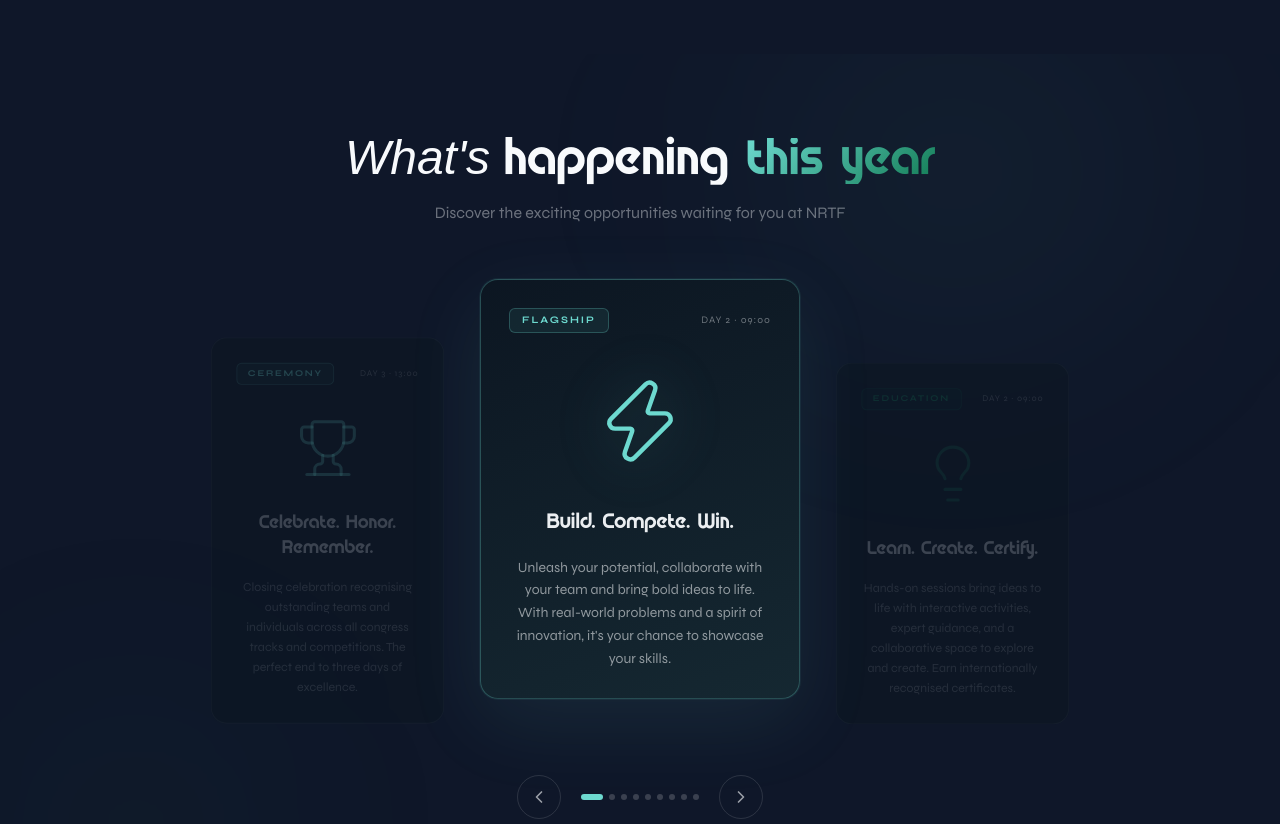
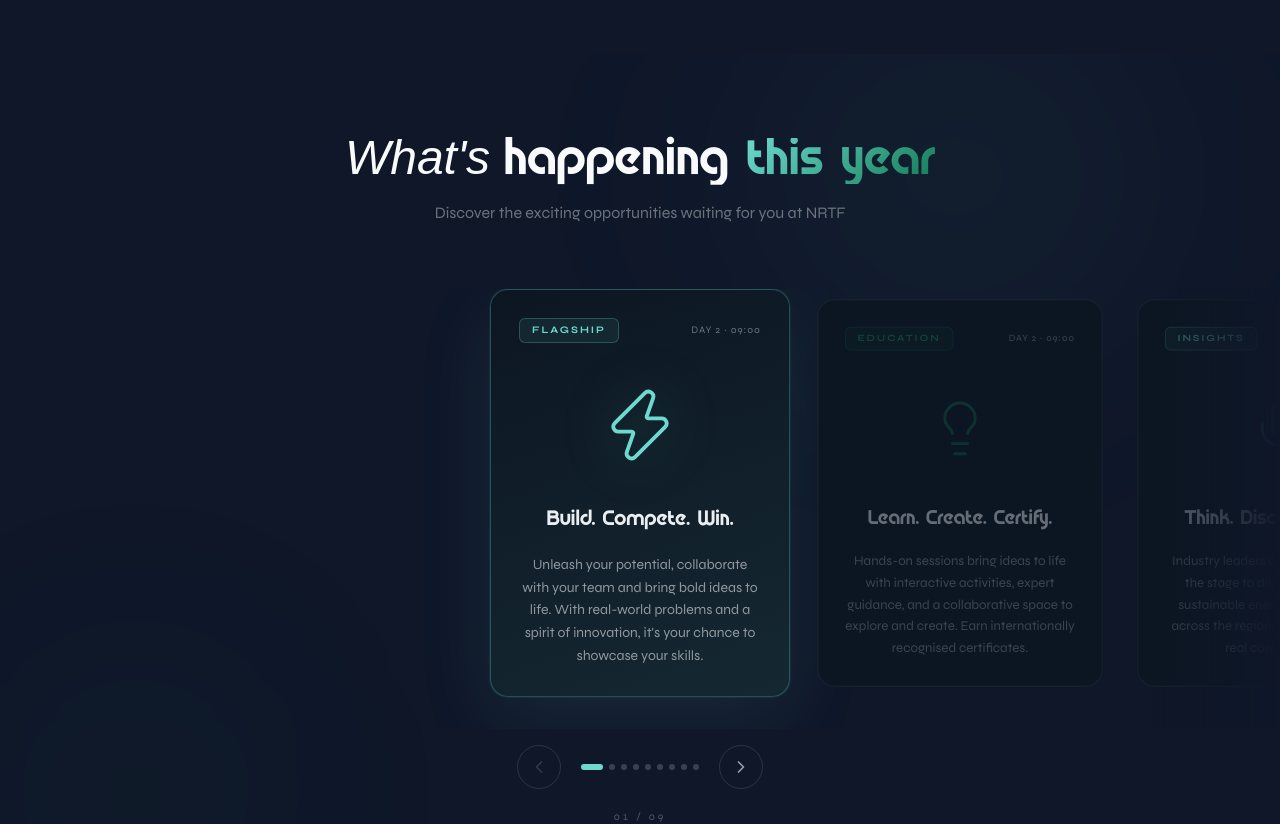
Before and after one commit to Yassine-Ben-Romdhane/NRTF, a Next.js app: page / in a window 1280 px wide. Shown: the part 2060-2884 px from the top of the page. Built offline with nearby package versions, Linux system fonts and the light colour scheme; a web font is replaced by a local one.

Commit message:
Initial commit

```diff
--- a/app/globals.css
+++ b/app/globals.css
@@ -115,4 +115,12 @@ body {
     font-family: var(--font-alro);
     font-style: italic;
   }
+
+  .scrollbar-hide {
+    -ms-overflow-style: none;
+    scrollbar-width: none;
+  }
+  .scrollbar-hide::-webkit-scrollbar {
+    display: none;
+  }
 }
--- a/components/sections/Activities.tsx
+++ b/components/sections/Activities.tsx
@@ -1,6 +1,6 @@
 "use client";
 
-import { useRef, useState } from "react";
+import { useRef, useState, useEffect, useCallback } from "react";
 import { motion, useInView } from "framer-motion";
 import { WipeReveal } from "@/components/ui/type-reveal";
 import {
@@ -121,31 +121,47 @@ const activities: Activity[] = [
   },
 ];
 
+const CARD_WIDTH = 300;
+const CARD_GAP = 20;
+
 /* ── Single event card ─────────────────────────────────────────────── */
 function EventCard({
   activity,
-  isCenter,
+  isActive,
+  index,
 }: {
   activity: Activity;
-  isCenter: boolean;
+  isActive: boolean;
+  index: number;
 }) {
   const { tag, tagline, desc, accent, day, time, Icon } = activity;
 
   return (
-    <div
-      className="flex flex-col gap-5 p-7 h-full"
+    <motion.div
+      initial={{ opacity: 0, y: 30 }}
+      whileInView={{ opacity: 1, y: 0 }}
+      viewport={{ once: true, margin: "-40px" }}
+      transition={{ duration: 0.5, delay: index * 0.05, ease: [0.16, 1, 0.3, 1] }}
+      animate={{
+        scale: isActive ? 1 : 0.95,
+        opacity: isActive ? 1 : 0.55,
+      }}
+      whileHover={{ scale: 1.02, opacity: 1 }}
+      className="flex flex-col gap-5 p-7 h-full select-none"
       style={{
-        background: isCenter
+        width: CARD_WIDTH,
+        minWidth: CARD_WIDTH,
+        background: isActive
           ? `linear-gradient(160deg, hsl(var(--nrtf-surface)) 0%, color-mix(in srgb, ${accent} 9%, hsl(var(--nrtf-surface))) 100%)`
           : "hsl(var(--nrtf-surface))",
         borderRadius: "1.125rem",
-        border: isCenter
+        border: isActive
           ? `1px solid ${accent}45`
           : "1px solid rgba(255,255,255,0.06)",
-        boxShadow: isCenter
+        boxShadow: isActive
           ? `0 24px 80px ${accent}18, 0 0 0 1px ${accent}12`
           : "none",
-        minHeight: isCenter ? "420px" : "370px",
+        transition: "background 0.4s ease, border-color 0.4s ease, box-shadow 0.4s ease",
       }}
     >
       {/* Tag + day */}
@@ -153,17 +169,21 @@ function EventCard({
         <span
           className="text-[10px] font-sans font-bold uppercase tracking-[0.2em] px-3 py-1"
           style={{
-            border: `1px solid ${accent}${isCenter ? "40" : "25"}`,
-            color: isCenter ? accent : `${accent}70`,
-            background: `${accent}${isCenter ? "14" : "0a"}`,
+            border: `1px solid ${accent}${isActive ? "40" : "25"}`,
+            color: isActive ? accent : `${accent}70`,
+            background: `${accent}${isActive ? "14" : "0a"}`,
             borderRadius: "6px",
+            transition: "all 0.4s ease",
           }}
         >
           {tag}
         </span>
         <span
           className="text-[10px] font-sans uppercase tracking-widest"
-          style={{ color: isCenter ? "rgba(248,250,252,0.4)" : "rgba(248,250,252,0.2)" }}
+          style={{
+            color: isActive ? "rgba(248,250,252,0.4)" : "rgba(248,250,252,0.2)",
+            transition: "color 0.4s ease",
+          }}
         >
           Day {day} · {time}
         </span>
@@ -172,12 +192,12 @@ function EventCard({
       {/* Icon */}
       <div className="flex-1 flex items-center justify-center py-4">
         <Icon
-          size={isCenter ? 92 : 72}
+          size={isActive ? 80 : 64}
           strokeWidth={1.15}
           style={{
-            color: isCenter ? accent : `${accent}45`,
-            filter: isCenter ? `drop-shadow(0 0 28px ${accent}45)` : "none",
-            transition: "all 0.5s",
+            color: isActive ? accent : `${accent}45`,
+            filter: isActive ? `drop-shadow(0 0 28px ${accent}45)` : "none",
+            transition: "all 0.4s ease",
           }}
         />
       </div>
@@ -186,7 +206,8 @@ function EventCard({
       <h3
         className="font-display font-bold text-xl leading-snug text-center"
         style={{
-          color: isCenter ? "rgba(248,250,252,0.95)" : "rgba(248,250,252,0.38)",
+          color: isActive ? "rgba(248,250,252,0.95)" : "rgba(248,250,252,0.38)",
+          transition: "color 0.4s ease",
         }}
       >
         {tagline}
@@ -196,24 +217,66 @@ function EventCard({
       <p
         className="font-sans text-sm leading-relaxed text-center"
         style={{
-          color: isCenter ? "rgba(248,250,252,0.55)" : "rgba(248,250,252,0.2)",
+          color: isActive ? "rgba(248,250,252,0.55)" : "rgba(248,250,252,0.2)",
+          transition: "color 0.4s ease",
         }}
       >
         {desc}
       </p>
-    </div>
+    </motion.div>
   );
 }
 
 /* ── Main section ──────────────────────────────────────────────────── */
 export default function Activities() {
   const headerRef = useRef(null);
+  const scrollRef = useRef<HTMLDivElement>(null);
   const headerInView = useInView(headerRef, { once: true, margin: "-60px" });
   const [activeIdx, setActiveIdx] = useState(0);
-  const n = activities.length;
+  const [canScrollLeft, setCanScrollLeft] = useState(false);
+  const [canScrollRight, setCanScrollRight] = useState(true);
 
-  const navigate = (dir: -1 | 1) => {
-    setActiveIdx((i) => (i + dir + n) % n);
+  const updateScrollState = useCallback(() => {
+    const el = scrollRef.current;
+    if (!el) return;
+
+    setCanScrollLeft(el.scrollLeft > 5);
+    setCanScrollRight(el.scrollLeft < el.scrollWidth - el.clientWidth - 5);
+
+    // Determine which card is closest to center
+    const center = el.scrollLeft + el.clientWidth / 2;
+    const cardStep = CARD_WIDTH + CARD_GAP;
+    // Account for the initial padding
+    const paddingLeft = el.clientWidth / 2 - CARD_WIDTH / 2;
+    const idx = Math.round((center - paddingLeft - CARD_WIDTH / 2) / cardStep);
+    setActiveIdx(Math.max(0, Math.min(idx, activities.length - 1)));
+  }, []);
+
+  useEffect(() => {
+    const el = scrollRef.current;
+    if (!el) return;
+    el.addEventListener("scroll", updateScrollState, { passive: true });
+    updateScrollState();
+    return () => el.removeEventListener("scroll", updateScrollState);
+  }, [updateScrollState]);
+
+  const scrollTo = (dir: -1 | 1) => {
+    const el = scrollRef.current;
+    if (!el) return;
+    el.scrollBy({
+      left: dir * (CARD_WIDTH + CARD_GAP),
+      behavior: "smooth",
+    });
+  };
+
+  const scrollToCard = (idx: number) => {
+    const el = scrollRef.current;
+    if (!el) return;
+    const paddingLeft = el.clientWidth / 2 - CARD_WIDTH / 2;
+    el.scrollTo({
+      left: idx * (CARD_WIDTH + CARD_GAP) - paddingLeft + CARD_WIDTH / 2,
+      behavior: "smooth",
+    });
   };
 
   return (
@@ -235,14 +298,14 @@ export default function Activities() {
         }}
       />
 
-      <div className="w-full px-8 md:px-16 lg:px-24">
+      <div className="w-full">
         {/* ── Header ── */}
         <motion.div
           ref={headerRef}
           initial={{ opacity: 0, y: 20 }}
           animate={headerInView ? { opacity: 1, y: 0 } : {}}
           transition={{ duration: 0.5 }}
-          className="mb-16 text-center"
+          className="mb-16 text-center px-8 md:px-16 lg:px-24"
         >
           <WipeReveal delay={100}>
             <h2 className="font-display text-4xl md:text-5xl text-nrtf-text leading-tight">
@@ -274,49 +337,65 @@ export default function Activities() {
           </motion.p>
         </motion.div>
 
-        {/* ── Carousel ── */}
-        <div className="flex items-end justify-center gap-3 md:gap-5 overflow-visible pb-10">
-          {([-1, 0, 1] as const).map((offset) => {
-            const idx = (activeIdx + offset + n) % n;
-            const activity = activities[idx];
-            const isCenter = offset === 0;
+        {/* ── Horizontal scroll area ── */}
+        <div className="relative">
+          {/* Fade edges */}
+          <div
+            className="absolute left-0 top-0 bottom-0 w-16 md:w-32 z-10 pointer-events-none"
+            style={{
+              background: "linear-gradient(to right, hsl(var(--nrtf-bg)), transparent)",
+              opacity: canScrollLeft ? 1 : 0,
+              transition: "opacity 0.3s ease",
+            }}
+          />
+          <div
+            className="absolute right-0 top-0 bottom-0 w-16 md:w-32 z-10 pointer-events-none"
+            style={{
+              background: "linear-gradient(to left, hsl(var(--nrtf-bg)), transparent)",
+              opacity: canScrollRight ? 1 : 0,
+              transition: "opacity 0.3s ease",
+            }}
+          />
 
-            return (
-              <motion.div
-                key={`slot-${offset}`}
-                className={`flex-shrink-0 ${offset !== 0 ? "hidden sm:block" : ""}`}
-                style={{
-                  width: isCenter ? "min(320px, 88vw)" : "min(265px, 28vw)",
-                  zIndex: isCenter ? 2 : 1,
-                }}
-                animate={{
-                  y: isCenter ? -28 : 22,
-                  scale: isCenter ? 1 : 0.88,
-                  opacity: isCenter ? 1 : 0.52,
-                }}
-                transition={{ duration: 0.45, ease: [0.16, 1, 0.3, 1] }}
+          <div
+            ref={scrollRef}
+            className="flex items-stretch overflow-x-auto pb-8 scrollbar-hide cursor-grab active:cursor-grabbing"
+            style={{
+              gap: CARD_GAP,
+              scrollSnapType: "x mandatory",
+              WebkitOverflowScrolling: "touch",
+              scrollbarWidth: "none",
+              msOverflowStyle: "none",
+              paddingLeft: `max(2rem, calc(50vw - ${CARD_WIDTH / 2}px))`,
+              paddingRight: `max(2rem, calc(50vw - ${CARD_WIDTH / 2}px))`,
+            }}
+          >
+            {activities.map((activity, i) => (
+              <div
+                key={activity.id}
+                className="flex-shrink-0"
+                style={{ scrollSnapAlign: "center" }}
               >
-                <motion.div
-                  key={idx}
-                  initial={{ opacity: 0 }}
-                  animate={{ opacity: 1 }}
-                  transition={{ duration: 0.25, ease: "easeOut" }}
-                >
-                  <EventCard activity={activity} isCenter={isCenter} />
-                </motion.div>
-              </motion.div>
-            );
-          })}
+                <EventCard
+                  activity={activity}
+                  isActive={i === activeIdx}
+                  index={i}
+                />
+              </div>
+            ))}
+          </div>
         </div>
 
         {/* ── Navigation ── */}
-        <div className="flex items-center justify-center gap-5 mt-2">
+        <div className="flex items-center justify-center gap-5 mt-4 px-8">
           <motion.button
-            onClick={() => navigate(-1)}
+            onClick={() => scrollTo(-1)}
             className="w-11 h-11 flex items-center justify-center rounded-full"
             style={{
               border: "1px solid rgba(255,255,255,0.12)",
-              color: "rgba(248,250,252,0.6)",
+              color: canScrollLeft ? "rgba(248,250,252,0.6)" : "rgba(248,250,252,0.15)",
+              pointerEvents: canScrollLeft ? "auto" : "none",
+              transition: "color 0.3s ease",
             }}
             whileHover={{
               scale: 1.08,
@@ -334,7 +413,7 @@ export default function Activities() {
             {activities.map((_, i) => (
               <button
                 key={i}
-                onClick={() => setActiveIdx(i)}
+                onClick={() => scrollToCard(i)}
                 style={{
                   width: i === activeIdx ? "22px" : "6px",
                   height: "6px",
@@ -351,11 +430,13 @@ export default function Activities() {
           </div>
 
           <motion.button
-            onClick={() => navigate(1)}
+            onClick={() => scrollTo(1)}
             className="w-11 h-11 flex items-center justify-center rounded-full"
             style={{
               border: "1px solid rgba(255,255,255,0.12)",
-              color: "rgba(248,250,252,0.6)",
+              color: canScrollRight ? "rgba(248,250,252,0.6)" : "rgba(248,250,252,0.15)",
+              pointerEvents: canScrollRight ? "auto" : "none",
+              transition: "color 0.3s ease",
             }}
             whileHover={{
               scale: 1.08,
@@ -375,7 +456,7 @@ export default function Activities() {
             className="font-sans text-[11px] uppercase tracking-[0.25em] tabular-nums"
             style={{ color: "rgba(248,250,252,0.28)" }}
           >
-            {String(activeIdx + 1).padStart(2, "0")} / {String(n).padStart(2, "0")}
+            {String(activeIdx + 1).padStart(2, "0")} / {String(activities.length).padStart(2, "0")}
           </span>
         </div>
       </div>
```
